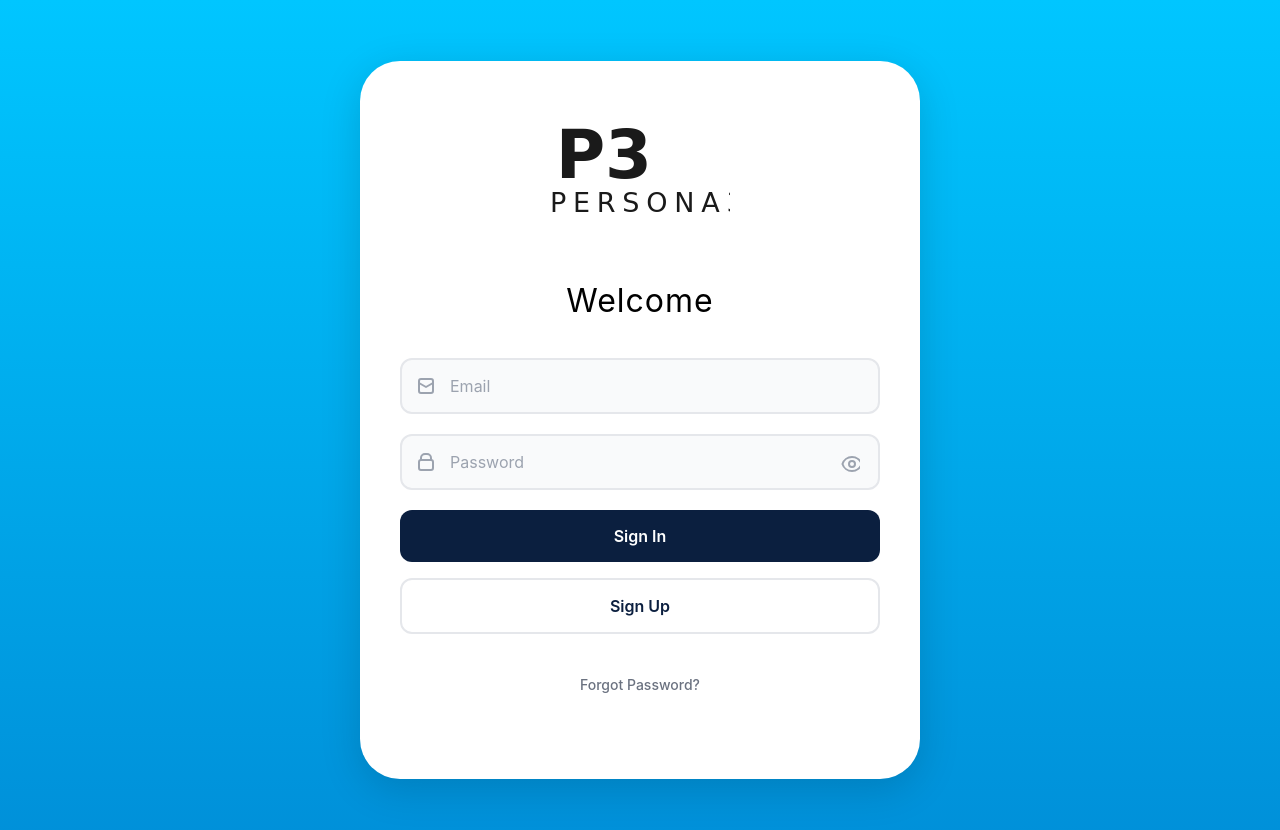
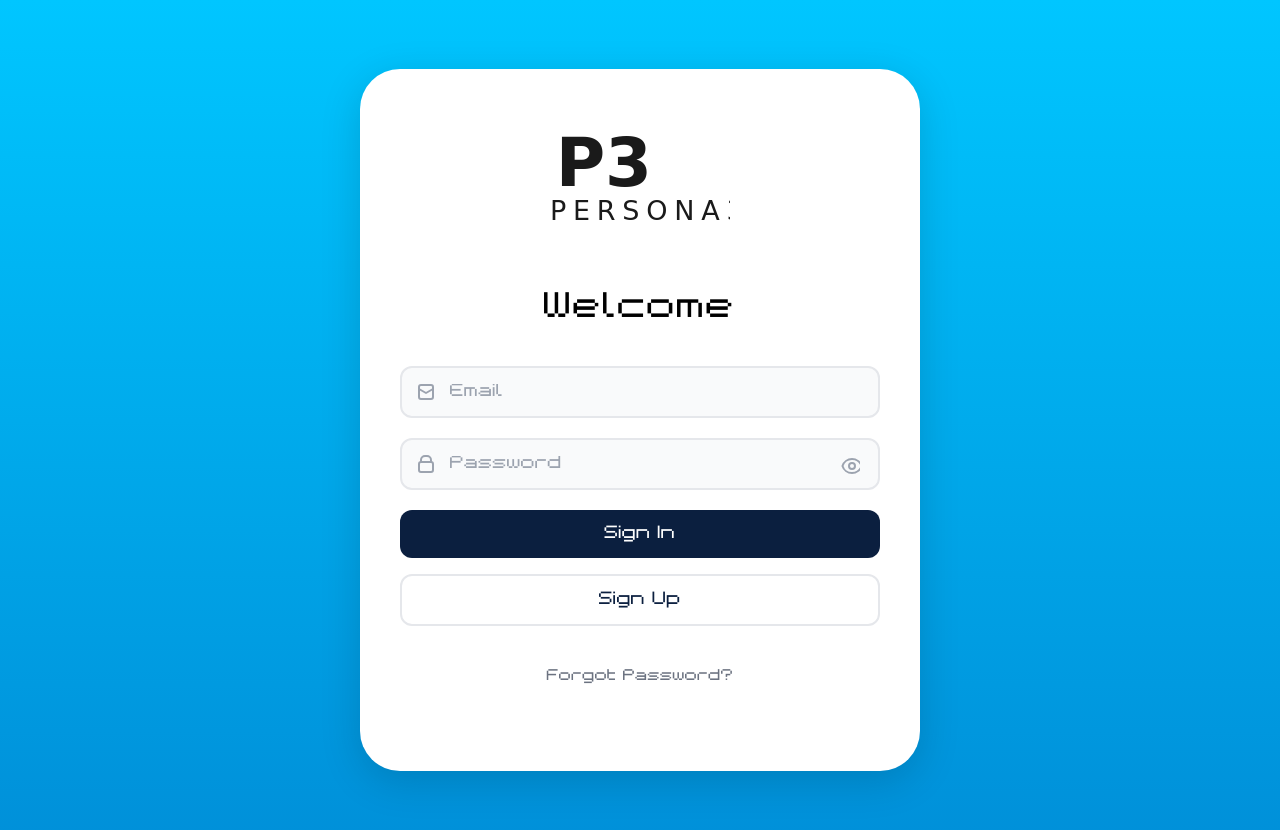
Before and after one commit to MarsTheMeme/POOSProject2, a React app in the folder frontend/: page / in a window 1280 px wide. Shown: the top 830 px of the page. Built offline with nearby package versions, Linux system fonts and the light colour scheme; the HTML template or start-up script is replaced by a standard one.

Commit message:
Changed Font

```diff
--- a/frontend/src/components/Login.css
+++ b/frontend/src/components/Login.css
@@ -6,7 +6,7 @@
     justify-content: center;
     background: linear-gradient(180deg, #00C6FF 0%, #0090D9 100%);
     padding: 20px;
-    font-family: -apple-system, BlinkMacSystemFont, 'Segoe UI', 'Roboto', 'Oxygen', 'Ubuntu', 'Cantarell', sans-serif;
+    font-family: 'BMSPA', -apple-system, BlinkMacSystemFont, 'Segoe UI', 'Roboto', 'Oxygen', 'Ubuntu', 'Cantarell', sans-serif;
 }
 
 /* Main login card */
--- a/frontend/src/components/PageTitle.tsx
+++ b/frontend/src/components/PageTitle.tsx
@@ -1,7 +1,7 @@
 function PageTitle()
 {
     return(
-        <h1 id="title">See Agenda Online</h1>
+        <h1 id="title">S.E.E.S Agenda Online</h1>
     );
 };
 export default PageTitle;
--- a/frontend/src/index.css
+++ b/frontend/src/index.css
@@ -1,5 +1,13 @@
+@font-face {
+  font-family: 'BMSPA';
+  src: url('/fonts/BMSPA___.ttf') format('truetype');
+  font-weight: 400;
+  font-style: normal;
+  font-display: swap;
+}
+
 :root {
-  font-family: system-ui, Avenir, Helvetica, Arial, sans-serif;
+  font-family: 'BMSPA', system-ui, Avenir, Helvetica, Arial, sans-serif;
   line-height: 1.5;
   font-weight: 400;
 
@@ -27,6 +35,7 @@ body {
   padding: 0;
   min-width: 320px;
   min-height: 100vh;
+  font-family: 'BMSPA', system-ui, Avenir, Helvetica, Arial, sans-serif;
 }
 
 html, body, #root {
```
Also changed, not shown: frontend/public/fonts/BMSPA___.ttf (added), 1 other file (tests, documents, lock files or other folders).
